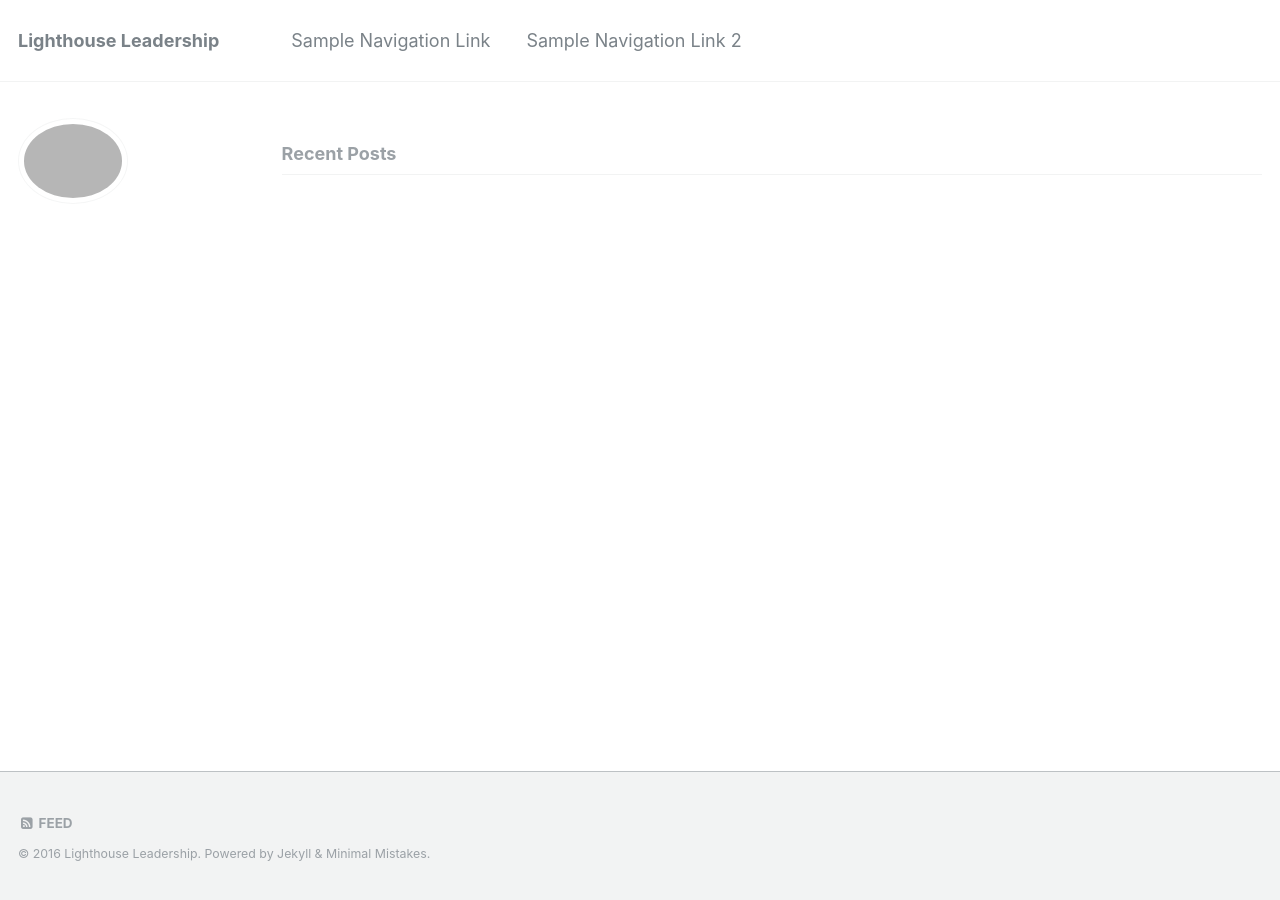
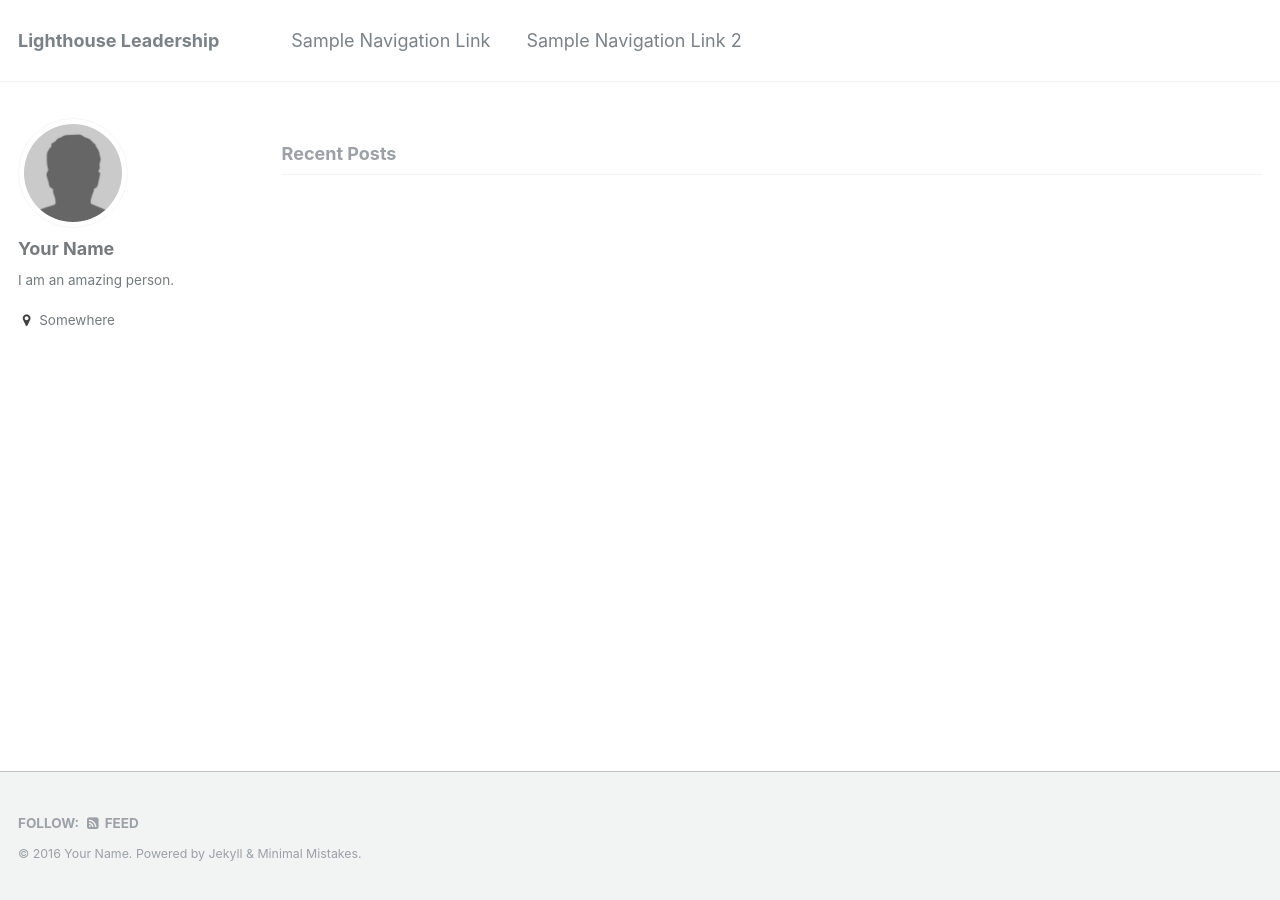
Before and after one commit to simonburger/lighthouse-website, a Jekyll site: the page built from index.html, in a window 1280 px wide. Built offline with Jekyll 4.4.1, drawn with Linux system fonts in a browser that asks for light colours.

Commit message:
Updated Config

```diff
--- a/_config.yml
+++ b/_config.yml
@@ -1,6 +1,6 @@
 ---
 title: Lighthouse Leadership
-timezone: UTC
+timezone: Australia/Brisbane
 collections:
   posts:
     title: Posts
@@ -21,3 +21,66 @@ defaults:
   values:
     layout: page
 permalink: pretty
+locale: en
+title_separator: "-"
+name: Your Name
+description: An amazing website.
+url:
+baseurl:
+repository:
+teaser:
+words_per_minute: 200
+author:
+  name: Your Name
+  avatar: bio-photo.jpg
+  bio: I am an amazing person.
+  location: Somewhere
+  email:
+  uri:
+  bitbucket:
+  codepen:
+  dribbble:
+  flickr:
+  facebook:
+  foursquare:
+  github:
+  google_plus:
+  keybase:
+  instagram:
+  lastfm:
+  linkedin:
+  pinterest:
+  soundcloud:
+  stackoverflow:
+  steam:
+  tumblr:
+  twitter:
+  vine:
+  weibo:
+  xing:
+  youtube:
+google_site_verification:
+bing_site_verification:
+alexa_site_verification:
+yandex_site_verification:
+twitter:
+  username:
+facebook:
+  username:
+  app_id:
+  publisher:
+og_image:
+social:
+  type:
+  name:
+  links:
+analytics:
+  provider: false
+  google:
+    tracking_id:
+encoding: utf-8
+markdown_ext: markdown,mkdown,mkdn,mkd,md
+compress_html:
+  clippings: all
+  ignore:
+    envs: development
```
